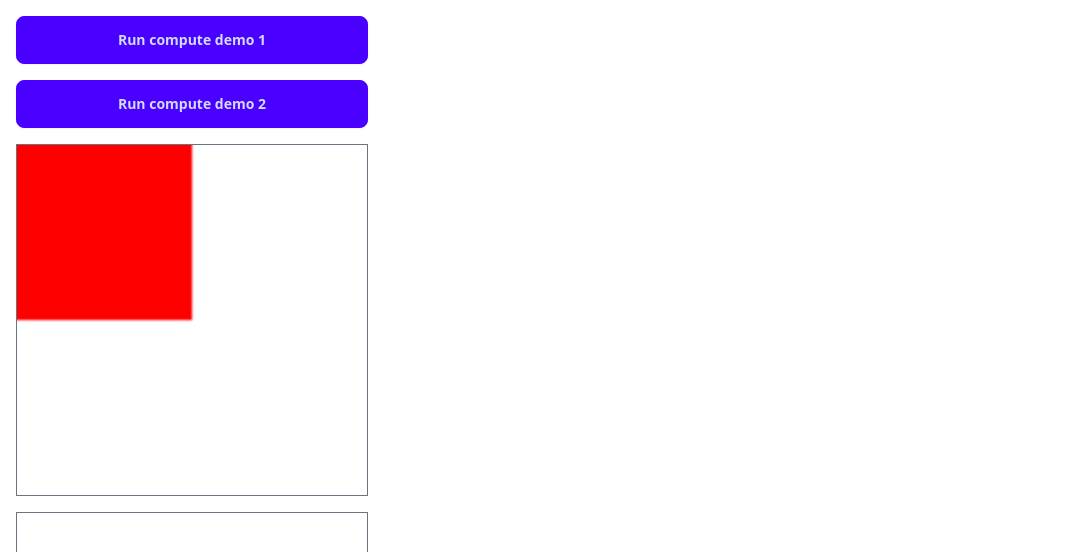
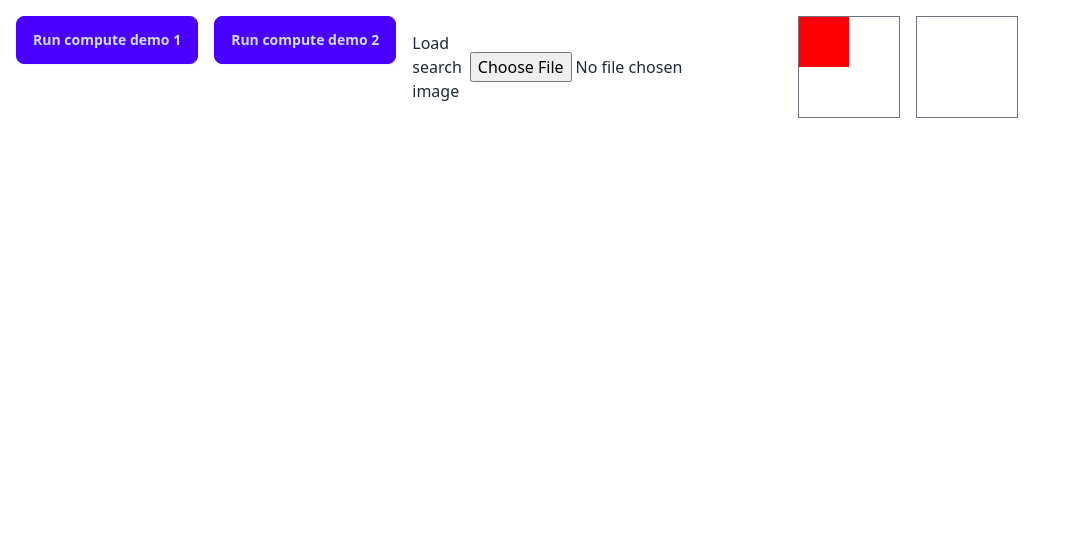
Before and after one commit to mateuszmigas/webgpu-playground, a React (Vite) app: page / in a window 1280 px wide. Shown: the top 552 px of the page, without its empty margins (0-1065 px from the left). Built offline with nearby package versions, Linux system fonts and the light colour scheme.

Commit message:
loading image

```diff
--- a/src/App.tsx
+++ b/src/App.tsx
@@ -1,6 +1,27 @@
 import { useEffect, useRef } from "react";
 import { runComputeDemo1 } from "./demos/computeDemo1";
 import { runComputeDemo2 } from "./demos/computeDemo2";
+
+const loadImageIntoCanvas = (src: string, canvas: HTMLCanvasElement) => {
+  return new Promise((resolve, reject) => {
+    const context = canvas.getContext("2d");
+
+    if (!context) {
+      reject();
+      return;
+    }
+
+    const image = new Image();
+    image.onload = () => {
+      canvas.width = image.width;
+      canvas.height = image.height;
+      context.clearRect(0, 0, canvas.width, canvas.height);
+      context.drawImage(image, 0, 0, canvas.width, canvas.height);
+      resolve(undefined);
+    };
+    image.src = src;
+  });
+};
 
 export const App = () => {
   const canvasSourceRef = useRef<HTMLCanvasElement>(null);
@@ -12,11 +33,32 @@ export const App = () => {
     const context = canvas.getContext("2d")!;
     context.fillStyle = "red";
     context.fillRect(0, 0, canvas.width / 2, canvas.height / 2);
-    runComputeDemo2(canvasSourceRef.current!, canvasTargetRef.current!);
+    // runComputeDemo2(canvasSourceRef.current!, canvasTargetRef.current!);
   }, []);
 
+  const handleImageChange = (event: React.ChangeEvent<HTMLInputElement>) => {
+    const canvas = canvasSourceRef.current!;
+    const file = event.target.files?.[0];
+    if (file) {
+      const reader = new FileReader();
+      reader.onload = () => {
+        loadImageIntoCanvas(reader.result as string, canvas).then(() => {
+          console.log("Image loaded", canvas.width, canvas.height);
+          canvasTargetRef.current!.width = canvas.width;
+          canvasTargetRef.current!.height = canvas.height;
+          runComputeDemo2(
+            canvasSourceRef.current!,
+            canvasTargetRef.current!,
+            canvas.width * canvas.height * 4 * 4
+          );
+        });
+      };
+      reader.readAsDataURL(file);
+    }
+  };
+
   return (
-    <div className="flex flex-col gap-4 p-4 w-96">
+    <div className="flex flex-row gap-4 p-4 w-96">
       <button
         type="button"
         className="btn btn-primary"
@@ -33,6 +75,14 @@ export const App = () => {
       >
         Run compute demo 2
       </button>
+      <div className="flex gap-2 items-center">
+        <label htmlFor="search-image-upload">Load search image</label>
+        <input
+          id="search-image-upload"
+          onChange={(e) => handleImageChange(e)}
+          type="file"
+        />
+      </div>
       <canvas
         ref={canvasSourceRef}
         width={100}
--- a/src/demos/computeDemo2.ts
+++ b/src/demos/computeDemo2.ts
@@ -1,6 +1,6 @@
 // Define global buffer size
-const BUFFER_SIZE = 10000 * 4 * 4;
 
+const chunks = 1024;
 // Compute shader
 const shader = `
 @group(0) @binding(0)
@@ -8,16 +8,13 @@ var<storage, read> input: array<i32>;
 @group(0) @binding(1)
 var<storage, read_write> output: array<i32>;
 
-@compute @workgroup_size(64)
+@compute @workgroup_size(${chunks})
 fn main(
   @builtin(global_invocation_id)
   global_id : vec3u,
   @builtin(local_invocation_id)
   local_id : vec3u,
 ) {
-  if (global_id.x >= ${BUFFER_SIZE}u) {
-    return;
-  }
 
   output[global_id.x] = input[global_id.x] / 2;
 }
@@ -25,7 +22,8 @@ fn main(
 
 export async function runComputeDemo2(
   canvasSource: HTMLCanvasElement,
-  canvasTarget: HTMLCanvasElement
+  canvasTarget: HTMLCanvasElement,
+  BUFFER_SIZE = 10000 * 4 * 4
 ) {
   if (!navigator.gpu) {
     throw Error("WebGPU not supported.");
@@ -56,8 +54,6 @@ export async function runComputeDemo2(
   for (let i = 0; i < imageData.length; i++) {
     data2[i] = imageData[i];
   }
-
-  console.log(data2);
 
   const mappedBuffer = input.getMappedRange();
   new Int32Array(mappedBuffer).set(data2);
@@ -105,18 +101,19 @@ export async function runComputeDemo2(
     },
   });
 
+  console.time("runComputeDemo2");
   const commandEncoder = device.createCommandEncoder();
   const passEncoder = commandEncoder.beginComputePass();
   passEncoder.setPipeline(computePipeline);
   passEncoder.setBindGroup(0, bindGroup);
-  passEncoder.dispatchWorkgroups(Math.ceil(BUFFER_SIZE / 64));
+  passEncoder.dispatchWorkgroups(Math.ceil(BUFFER_SIZE / chunks));
   passEncoder.end();
 
   commandEncoder.copyBufferToBuffer(output, 0, stagingBuffer, 0, BUFFER_SIZE);
 
   device.queue.submit([commandEncoder.finish()]);
-
   await stagingBuffer.mapAsync(GPUMapMode.READ, 0, BUFFER_SIZE);
+  console.timeEnd("runComputeDemo2");
 
   const copyArrayBuffer = stagingBuffer.getMappedRange(0, BUFFER_SIZE);
   const result = copyArrayBuffer.slice(0);
@@ -128,12 +125,14 @@ export async function runComputeDemo2(
   const uint8ClampedArray = new Uint8ClampedArray(int32Array.length);
 
   for (let i = 0; i < int32Array.length; i++) {
-    uint8ClampedArray[i] = Math.min(255, Math.max(0, int32Array[i]));
+    uint8ClampedArray[i] = int32Array[i];
   }
-
-  console.log("output", uint8ClampedArray);
 
   canvasTarget
     .getContext("2d")!
-    .putImageData(new ImageData(uint8ClampedArray, 100, 100), 0, 0);
+    .putImageData(
+      new ImageData(uint8ClampedArray, canvasTarget.width, canvasTarget.height),
+      0,
+      0
+    );
 }
```
